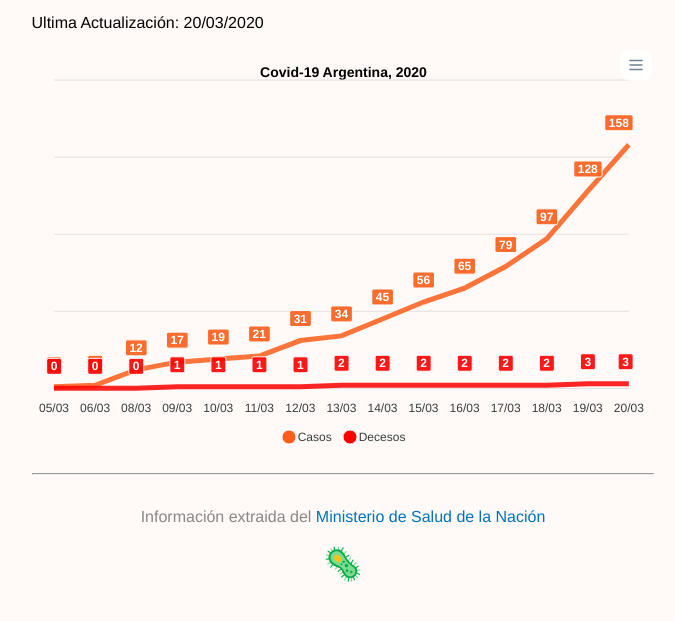
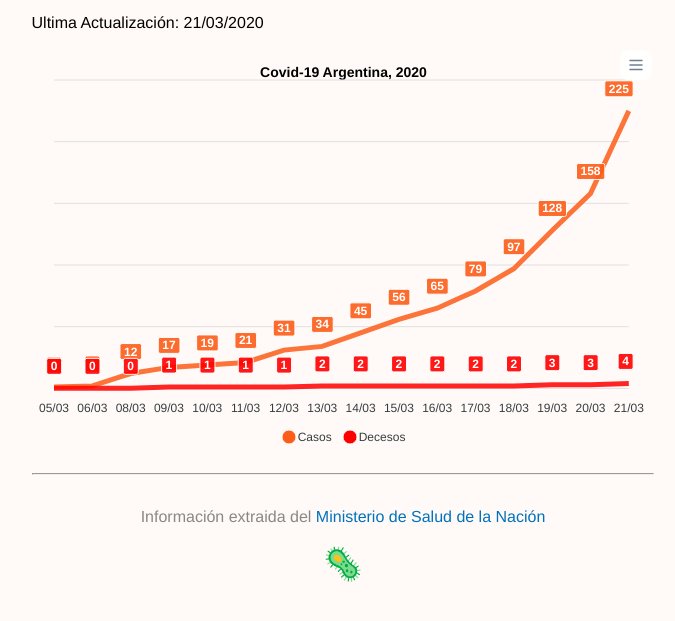
Before and after one commit to jagomez967/CovidArg, a plain HTML site: page index.html in a window 1280 px wide. Shown: the part 131-752 px from the top of the page, without its empty margins (297-972 px from the left). Drawn offline with nearby package versions, Linux system fonts and the light colour scheme.

Commit message:
21/03/2020

```diff
--- a/index.html
+++ b/index.html
@@ -44,7 +44,7 @@
             <article>
                 <header>
                     <h1>Covid-19 ARG</h1>
-                    <p>Ultima Actualización: <time datetime="20200320">20/03/2020</time></p>
+                    <p>Ultima Actualización: <time datetime="20200321">21/03/2020</time></p>
                 </header>
                 <body>
                     <div id='chart'></div>
@@ -62,7 +62,6 @@
         var options = {
         colors:['#FC5D19', '#FF0000'],
         xaxis: {
-          categories: ["05/03","06/03","08/03","09/03","10/03","11/03","12/03","13/03","14/03","15/03","16/03"],
           position: 'bottom',
           axisBorder: {
             show: false
@@ -91,7 +90,8 @@
         {x: "17/03", y: 79},
         {x: "18/03", y: 97},
         {x: "19/03", y: 128},
-        {x: "20/03", y: 158}],
+        {x: "20/03", y: 158},
+        {x: "21/03", y: 225}],
 
         },{name: 'Decesos',
           data: [
@@ -109,7 +109,8 @@
         {x: "17/03", y: 2},
         {x: "18/03", y: 2},
         {x: "19/03", y: 3},
-        {x: "20/03", y: 3}
+        {x: "20/03", y: 3},
+        {x: "21/03", y: 4}
         ]
         }],
           chart: {
```
